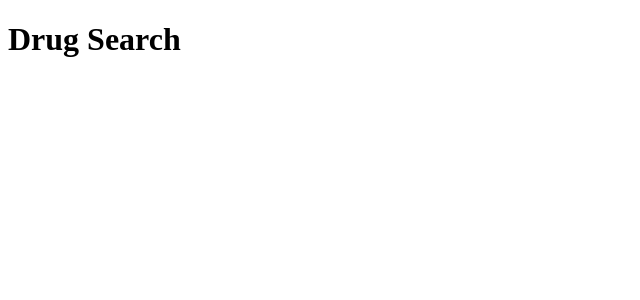
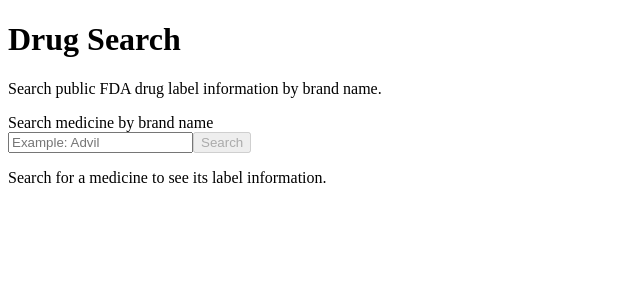
Before and after one commit to mohitgithub7568/DrugSearch, a React (Vite) app: page / in a window 1280 px wide. Shown: the top 300 px of the page, without its empty margins (0-640 px from the left). Built offline with nearby package versions, Linux system fonts and the light colour scheme.

Commit message:
Add medicine search states and request handling

```diff
--- a/src/pages/Home.jsx
+++ b/src/pages/Home.jsx
@@ -1,5 +1,96 @@
+import { useRef, useState } from "react";
+import SearchForm from "../components/SearchForm";
+import { searchDrugs } from "../services/fdaApi";
+
 function Home() {
-  return <h1>Drug Search</h1>;
+  const [results, setResults] = useState([]);
+  const [loading, setLoading] = useState(false);
+  const [error, setError] = useState("");
+  const [lastQuery, setLastQuery] = useState("");
+  const [hasSearched, setHasSearched] = useState(false);
+
+  const cache = useRef(new Map());
+  const activeController = useRef(null);
+
+  async function handleSearch(rawQuery) {
+    const query = rawQuery.trim();
+    const cacheKey = query.toLowerCase();
+
+    if (!query) {
+      return;
+    }
+
+    activeController.current?.abort();
+
+    setHasSearched(true);
+    setLastQuery(query);
+    setError("");
+
+    if (cache.current.has(cacheKey)) {
+      setResults(cache.current.get(cacheKey));
+      setLoading(false);
+      return;
+    }
+
+    const controller = new AbortController();
+    activeController.current = controller;
+
+    setLoading(true);
+    setResults([]);
+
+    try {
+      const drugs = await searchDrugs(query, controller.signal);
+
+      cache.current.set(cacheKey, drugs);
+      setResults(drugs);
+    } catch (requestError) {
+      if (requestError.name !== "AbortError") {
+        setError(requestError.message);
+      }
+    } finally {
+      if (!controller.signal.aborted) {
+        setLoading(false);
+      }
+    }
+  }
+
+  return (
+    <main>
+      <h1>Drug Search</h1>
+
+      <p>Search public FDA drug label information by brand name.</p>
+
+      <SearchForm onSearch={handleSearch} loading={loading} />
+
+      {!hasSearched && (
+        <p>Search for a medicine to see its label information.</p>
+      )}
+
+      {loading && <p>Searching FDA drug labels...</p>}
+
+      {!loading && error && (
+        <section>
+          <p>{error}</p>
+          <button onClick={() => handleSearch(lastQuery)}>Try again</button>
+        </section>
+      )}
+
+      {!loading && !error && hasSearched && results.length === 0 && (
+        <p>No results found for "{lastQuery}".</p>
+      )}
+
+      {!loading && !error && results.length > 0 && (
+        <section>
+          <p>
+            Found {results.length} result{results.length === 1 ? "" : "s"} for "
+            {lastQuery}".
+          </p>
+
+          <pre>{JSON.stringify(results, null, 2)}</pre>
+        </section>
+      )}
+    </main>
+  );
 }
 
 export default Home;
```
